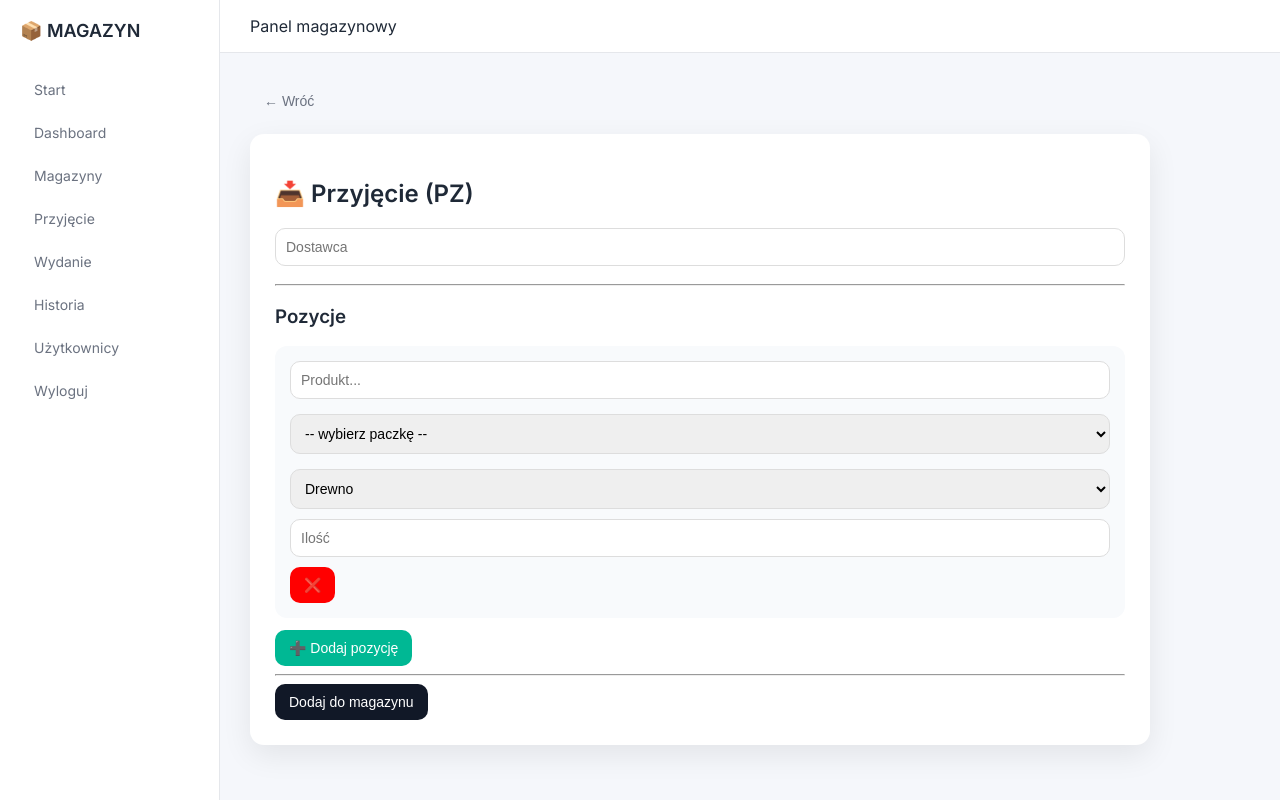
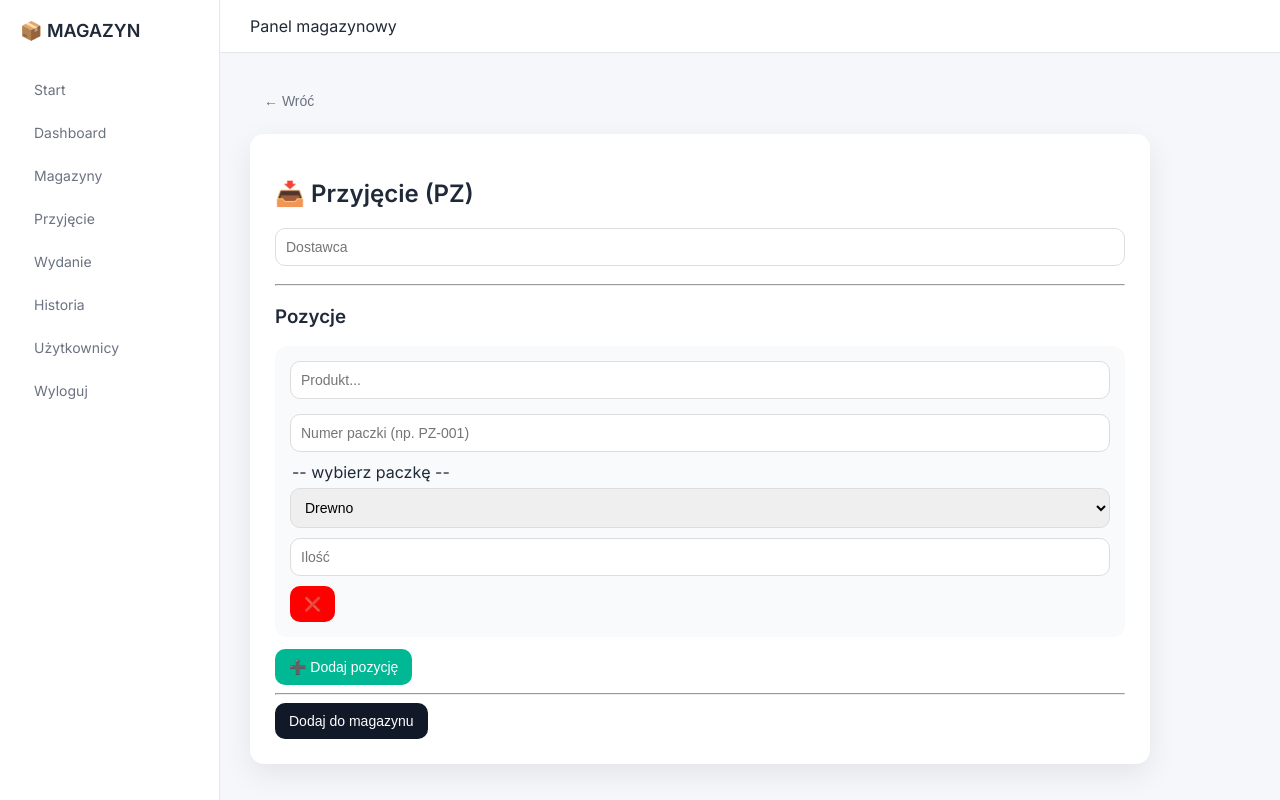
Before and after one commit to monikq553/magazyn-app, a Flask app: page /przyjecie in a window 1280 px wide. Run offline with Flask 3, Linux system fonts and the light colour scheme; the visitor is signed in with stand-in values (Sample User, id 1); data that the repository does not hold is empty; some libraries are stand-ins or nearby versions.

Commit message:
przyjecie.html

```diff
--- a/templates/przyjecie.html
+++ b/templates/przyjecie.html
@@ -93,7 +93,7 @@ button {
 <div class="info"></div>
 
 <!-- 🔥 PACZKI -->
-<select name="package_id" onchange="showPackageInfo(this)">
+<input name="package_number" placeholder="Numer paczki (np. PZ-001)">
 <option value="">-- wybierz paczkę --</option>
 
 {% for pkg in packages %}
```
